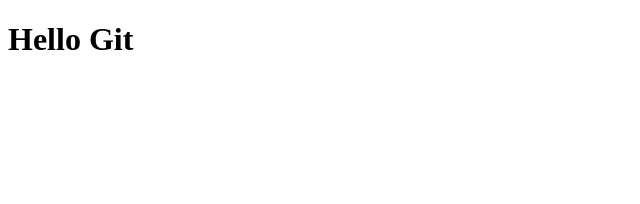
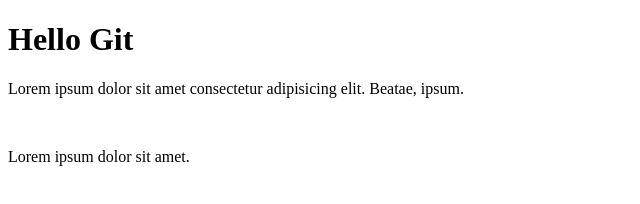
Before and after one commit to Nora-prog80/Ejemplo_git, a plain HTML site: page index.html in a window 1280 px wide. Shown: the whole page, without its empty margins (0-640 px from the left). Drawn offline with Linux system fonts and the light colour scheme.

Commit message:
add change index.html

```diff
--- a/index.html
+++ b/index.html
@@ -8,5 +8,8 @@
 </head>
 <body>
     <h1>Hello Git</h1>
+    <p>Lorem ipsum dolor sit amet consectetur adipisicing elit. Beatae, ipsum.</p>
+    <br>
+    <p>Lorem ipsum dolor sit amet.</p>
 </body>
 </html>
```
Also changed, not shown: 3 other files.
